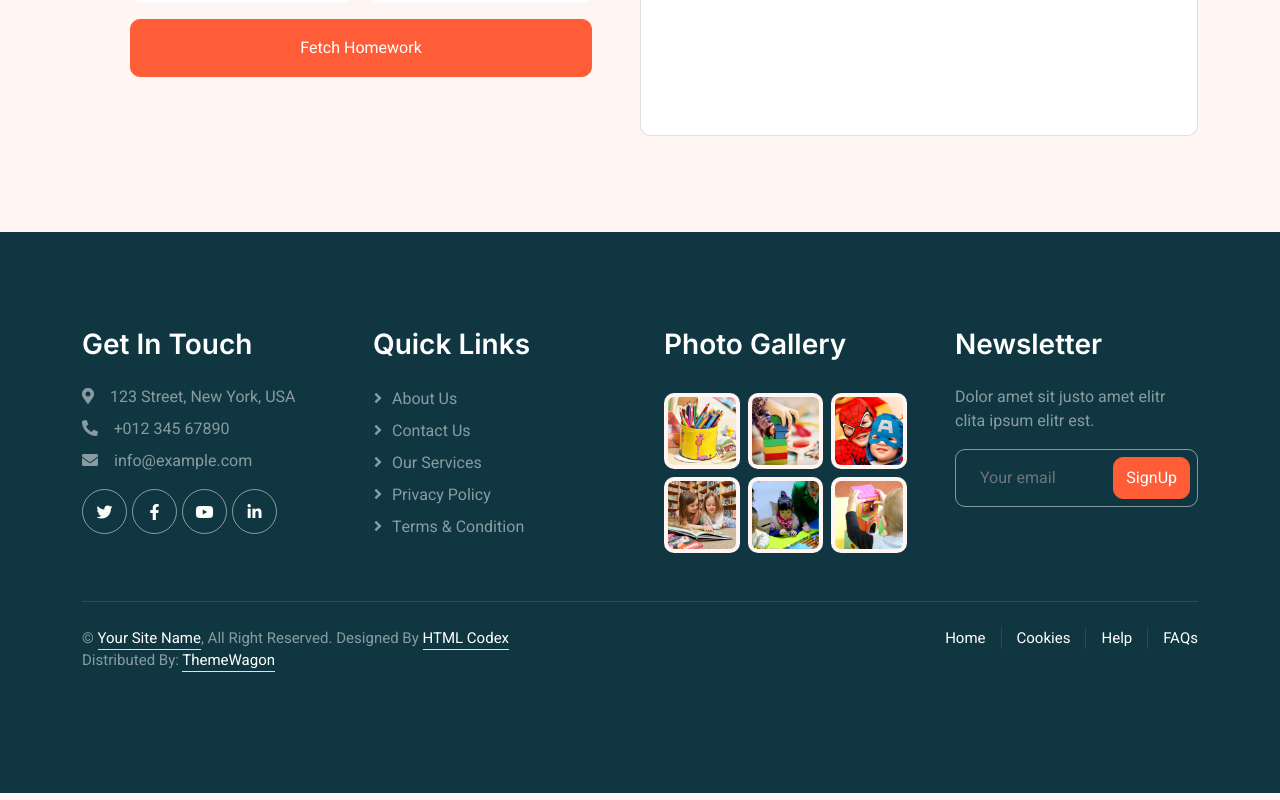
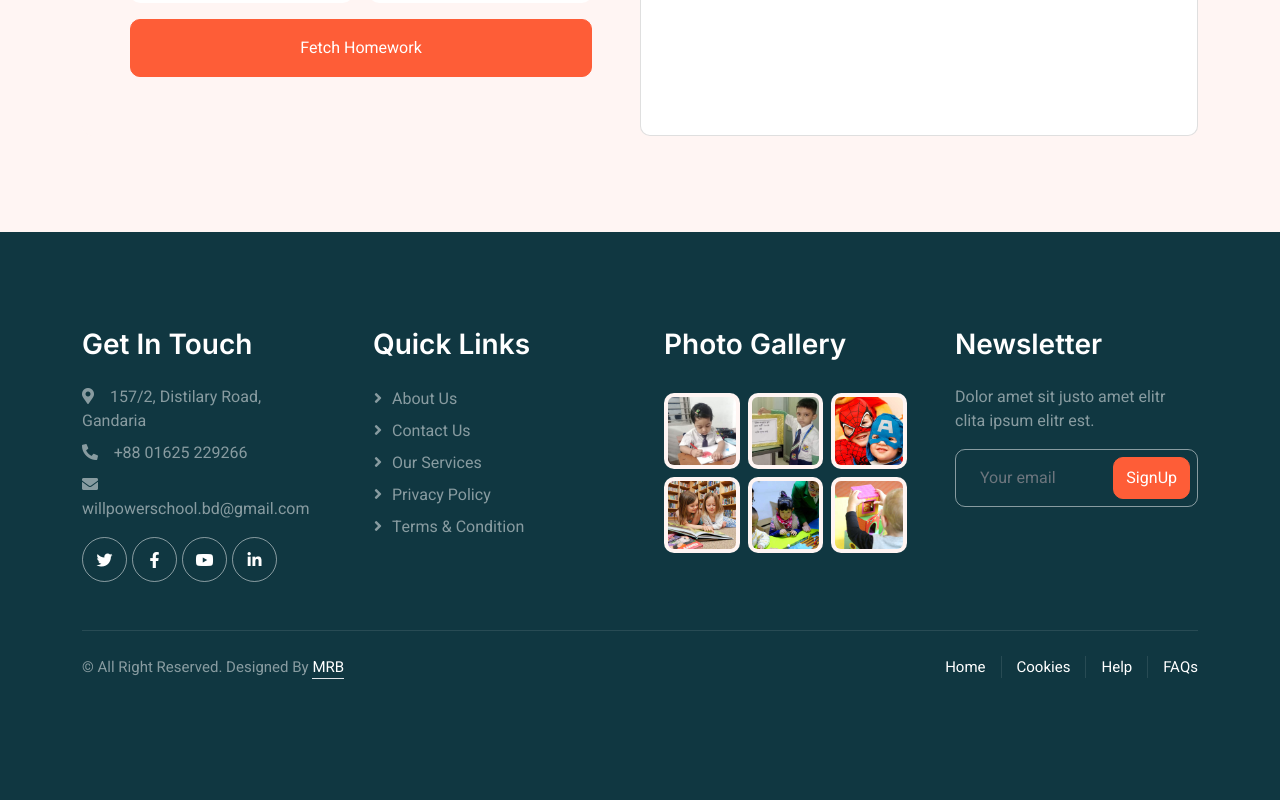
Before and after one commit to Rajib3003/larvelreact, a React (Vite) app in the folder frontendReact/: page /frontendReact/homework in a window 1280 px wide. Shown: the part 397-1197 px from the top of the page. Built offline with nearby package versions, Linux system fonts and the light colour scheme.

Commit message:
footer link and language set

```diff
--- a/frontendReact/src/i18n.js
+++ b/frontendReact/src/i18n.js
@@ -18,12 +18,17 @@ i18n
         translation: {
           "homework": "Homework",
           "language": "বাংলা",
+          "help":"Help",
+          "home":"Home",
         },
       },
       bn: {
         translation: {
           "homework": "বাড়ির কাজ",
           "language": "English",
+          "help":"সাহায্য",
+          "home":"হোম",
+
         },
       },
     },
--- a/frontendReact/src/layout/Footer.jsx
+++ b/frontendReact/src/layout/Footer.jsx
@@ -1,21 +1,27 @@
+import { NavLink } from 'react-router-dom';
+import { useTranslation } from 'react-i18next';
+import '../i18n';
+
 import Uparrow from "./Uparrow";
-import classesOneImage from "/assets/frontend_assets/img/classes-1.jpg";
-import classesTwoImage from "/assets/frontend_assets/img/classes-2.jpg";
+import classesOneImage from "/assets/frontend_assets/img/play-1.png";
+import classesTwoImage from "/assets/frontend_assets/img/one-1.png";
 import classesThreeImage from "/assets/frontend_assets/img/classes-3.jpg";
 import classesFourImage from "/assets/frontend_assets/img/classes-4.jpg";
 import classesFiveImage from "/assets/frontend_assets/img/classes-5.jpg";
 import classesSixImage from "/assets/frontend_assets/img/classes-6.jpg";
 
 export default function Footer() {
+  const { t } = useTranslation();
+
     return (
       <div className="container-fluid bg-dark text-white-50 footer pt-5 mt-5 wow fadeIn" data-wow-delay="0.1s">
         <div className="container py-5">
           <div className="row g-5">
             <div className="col-lg-3 col-md-6">
               <h3 className="text-white mb-4">Get In Touch</h3>
-              <p className="mb-2"><i className="fa fa-map-marker-alt me-3"></i>123 Street, New York, USA</p>
-              <p className="mb-2"><i className="fa fa-phone-alt me-3"></i>+012 345 67890</p>
-              <p className="mb-2"><i className="fa fa-envelope me-3"></i>info@example.com</p>
+              <p className="mb-2"><i className="fa fa-map-marker-alt me-3"></i>157/2, Distilary Road, Gandaria</p>
+              <p className="mb-2"><i className="fa fa-phone-alt me-3"></i>+88 01625 229266</p>
+              <p className="mb-2"><i className="fa fa-envelope me-3"></i>willpowerschool.bd@gmail.com</p>
               <div className="d-flex pt-2">
                 <a className="btn btn-outline-light btn-social" href="#"><i className="fab fa-twitter"></i></a>
                 <a className="btn btn-outline-light btn-social" href="#"><i className="fab fa-facebook-f"></i></a>
@@ -26,11 +32,11 @@ export default function Footer() {
 
             <div className="col-lg-3 col-md-6">
               <h3 className="text-white mb-4">Quick Links</h3>
-              <a className="btn btn-link text-white-50" href="#">About Us</a>
-              <a className="btn btn-link text-white-50" href="#">Contact Us</a>
-              <a className="btn btn-link text-white-50" href="#">Our Services</a>
-              <a className="btn btn-link text-white-50" href="#">Privacy Policy</a>
-              <a className="btn btn-link text-white-50" href="#">Terms & Condition</a>
+              <NavLink to="/aboutus" className="btn btn-link text-white-50" activeClassName="active">About Us</NavLink>
+              <NavLink to="/contact" className="btn btn-link text-white-50" activeClassName="active">Contact Us</NavLink>
+              <NavLink to="/services" className="btn btn-link text-white-50" activeClassName="active">Our Services</NavLink>
+              <NavLink to="/privacy-policy" className="btn btn-link text-white-50" activeClassName="active">Privacy Policy</NavLink>
+              <NavLink to="/team" className="btn btn-link text-white-50" activeClassName="active">Terms & Condition</NavLink>
             </div>
 
             <div className="col-lg-3 col-md-6">
@@ -72,16 +78,15 @@ export default function Footer() {
           <div className="copyright">
             <div className="row">
               <div className="col-md-6 text-center text-md-start mb-3 mb-md-0">
-                &copy; <a className="border-bottom" href="#">Your Site Name</a>, All Right Reserved.
-                Designed By <a className="border-bottom" href="https://htmlcodex.com">HTML Codex</a>
-                <br />Distributed By: <a className="border-bottom" href="https://themewagon.com" target="_blank" rel="noreferrer">ThemeWagon</a>
+                &copy;  All Right Reserved.
+                Designed By <a className="border-bottom" href="http://rajib.intels.co/">MRB</a>
               </div>
               <div className="col-md-6 text-center text-md-end">
                 <div className="footer-menu">
-                  <a href="#">Home</a>
-                  <a href="#">Cookies</a>
-                  <a href="#">Help</a>
-                  <a href="#">FAQs</a>
+                <NavLink to="/" activeClassName="active">{t('home')}</NavLink>
+                <NavLink to="/cookies" activeClassName="active">Cookies</NavLink>
+                <NavLink to="/help" activeClassName="active">{t('help')}</NavLink>
+                <NavLink to="/faqs" activeClassName="active">FAQs</NavLink>
                 </div>
               </div>
             </div>
--- a/frontendReact/src/pages/classes/Classes.jsx
+++ b/frontendReact/src/pages/classes/Classes.jsx
@@ -1,5 +1,5 @@
 import classesImage1 from '/assets/frontend_assets/img/play-1.png';
-import classesImage2 from '/assets/frontend_assets/img/classes-2.jpg';
+import classesImage2 from '/assets/frontend_assets/img/one-1.png';
 import classesImage3 from '/assets/frontend_assets/img/classes-3.jpg';
 import classesImage4 from '/assets/frontend_assets/img/classes-4.jpg';
 import classesImage5 from '/assets/frontend_assets/img/classes-5.jpg';
```
Also changed, not shown: frontendReact/assets/frontend_assets/img/one-1.png (added).
